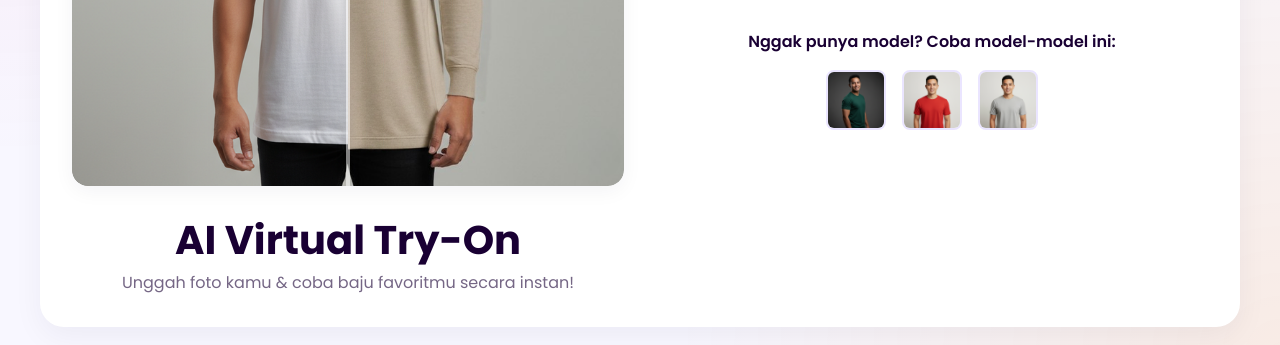
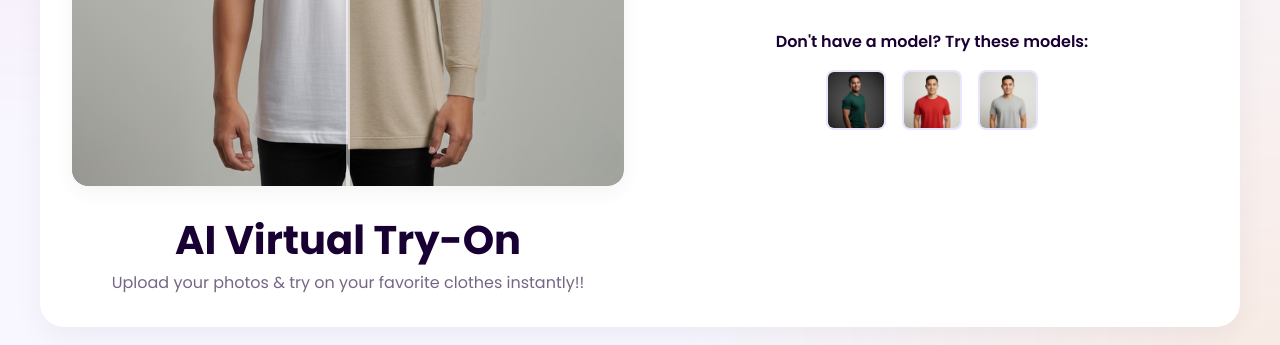
Before and after one commit to bukanboboiboy/amazon-vto, a plain HTML site: page index.html in a window 1280 px wide. Shown: the part 446-791 px from the top of the page. Drawn offline with Linux system fonts and the light colour scheme.

Commit message:
kasi jelas bahasanya

```diff
--- a/index.html
+++ b/index.html
@@ -39,7 +39,7 @@
                         </div>
                     </div>
                     <h1>AI Virtual Try-On</h1>
-                    <p class="tagline">Unggah foto kamu & coba baju favoritmu secara instan!</p>
+                    <p class="tagline">Upload your photos & try on your favorite clothes instantly!!</p>
                 </div>
                 <div class="upload-area-wrapper">
                     <div id="drop-area" class="upload-area">
@@ -51,7 +51,7 @@
                         <p>or drop a file</p>
                     </div>
                     <div class="sample-models">
-                        <p>Nggak punya model? Coba model-model ini:</p>
+                        <p>Don't have a model? Try these models:</p>
                         <div class="sample-images">
                             <img src="assets/image/9b9ccf26-84e9-4172-b1f8-10918d72189a.png" alt="Sample Model 1" class="sample-image" data-src="assets/image/9b9ccf26-84e9-4172-b1f8-10918d72189a.png">
                             <img src="assets/image/adc48c03-c035-411b-8da1-5124a972b121.png" alt="Sample Model 2" class="sample-image" data-src="assets/image/adc48c03-c035-411b-8da1-5124a972b121.png">
```
